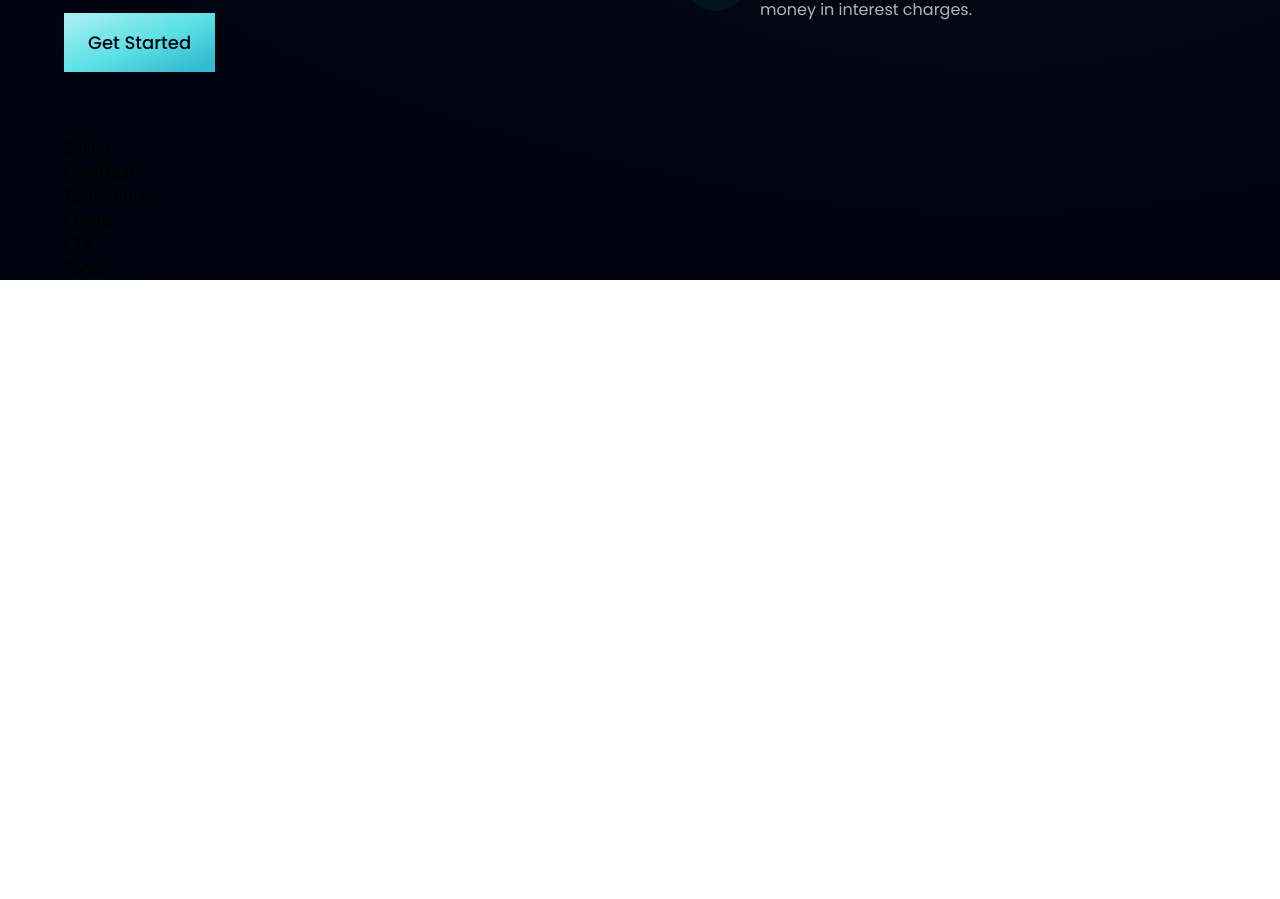
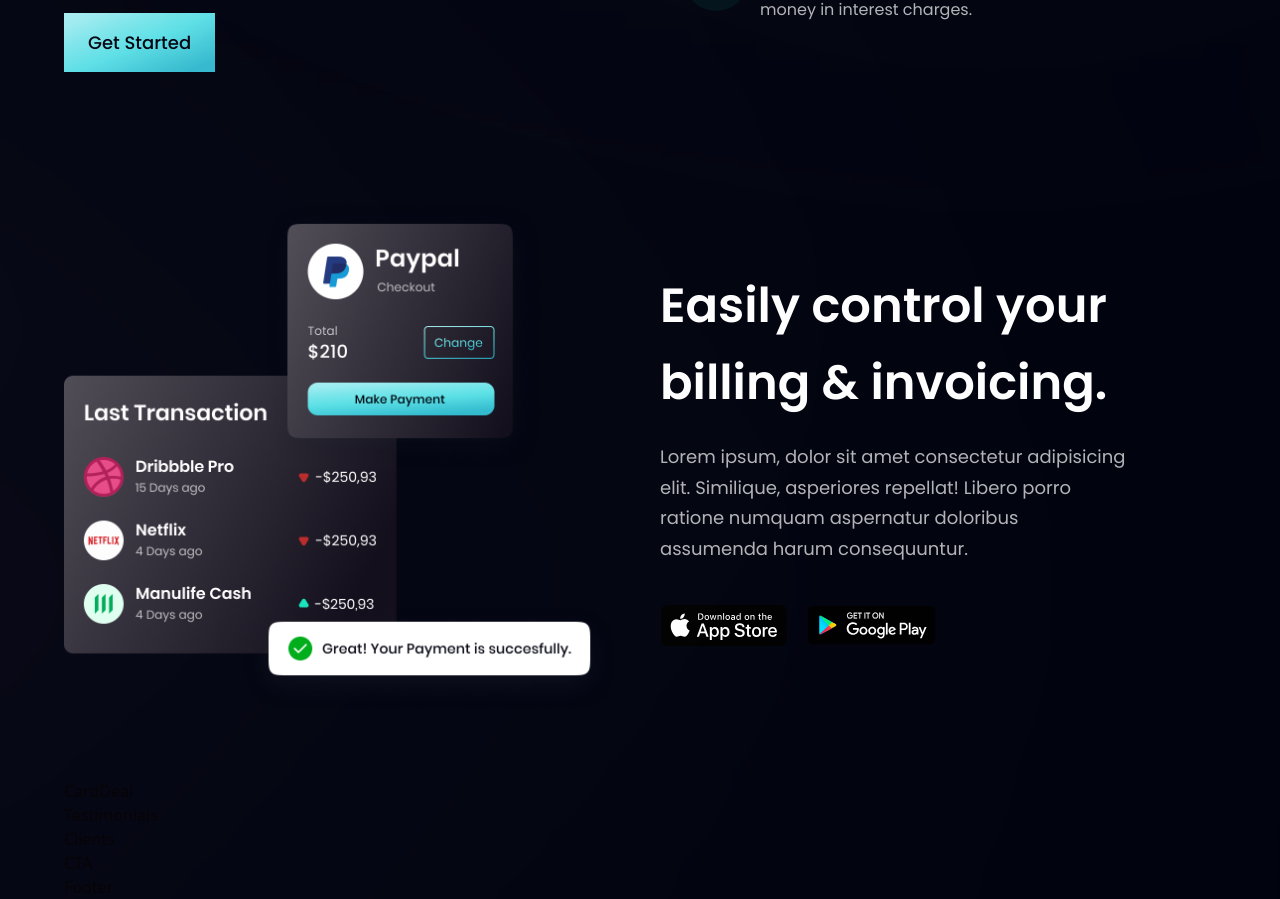
Before and after one commit to msaadhassan00/Modern-Bank-Website, a React (Vite) app: page / in a window 1280 px wide. Shown: the part 1410-2309 px from the top of the page. Before the commit the page ends 1690 px from the top, so only its background shows below. Built offline with nearby package versions, Linux system fonts and the light colour scheme.

Commit message:
Completed Billing Component

```diff
--- a/src/components/Billing.jsx
+++ b/src/components/Billing.jsx
@@ -1,9 +1,35 @@
-import React from 'react'
+import React from "react";
+import { apple, bill, google } from "../assets";
+import styles, { layout } from "../style";
 
-const Billing = () => {
-  return (
-    <div>Billing</div>
-  )
-}
+const Billing = () => (
+  <section id="product" className={layout.sectionReverse}>
+    <div className={layout.sectionImgReverse}>
+      <img
+        src={bill}
+        alt="billing"
+        className="w-[100%] h-[100%] relative z-[5]"
+      />
+      <div className="absolute z-[3] -left-1/2 top-0 w-[50%] h-[50%] rounded-full white__gradient" />
+      <div className="absolute z-[0] -left-1/2 bottom-0 w-[50%] h-[50%] rounded-full pink__gradient" />
+    </div>
 
-export default Billing
+    <div className={layout.sectionInfo}>
+      <h2 className={styles.heading2}>
+        Easily control your <br className="sm:block hidden" /> billing &
+        invoicing.
+      </h2>
+      <p className={`${styles.paragraph} max-w-[470px] mt-5`}>
+        Lorem ipsum, dolor sit amet consectetur adipisicing elit. Similique,
+        asperiores repellat! Libero porro ratione numquam aspernatur doloribus
+        assumenda harum consequuntur.
+      </p>
+    <div className="flex flex-row flex-wrap sm:mt-10 mt-6">
+          <img src={apple} alt="apple_store" className="w-[128px] h-[42px] object-contain mr-5 cursor-pointer" />
+          <img src={google} alt="google_play" className="w-[128px] h-[42px] object-contain cursor-pointer" />
+    </div>
+    </div>
+  </section>
+);
+
+export default Billing;
```
